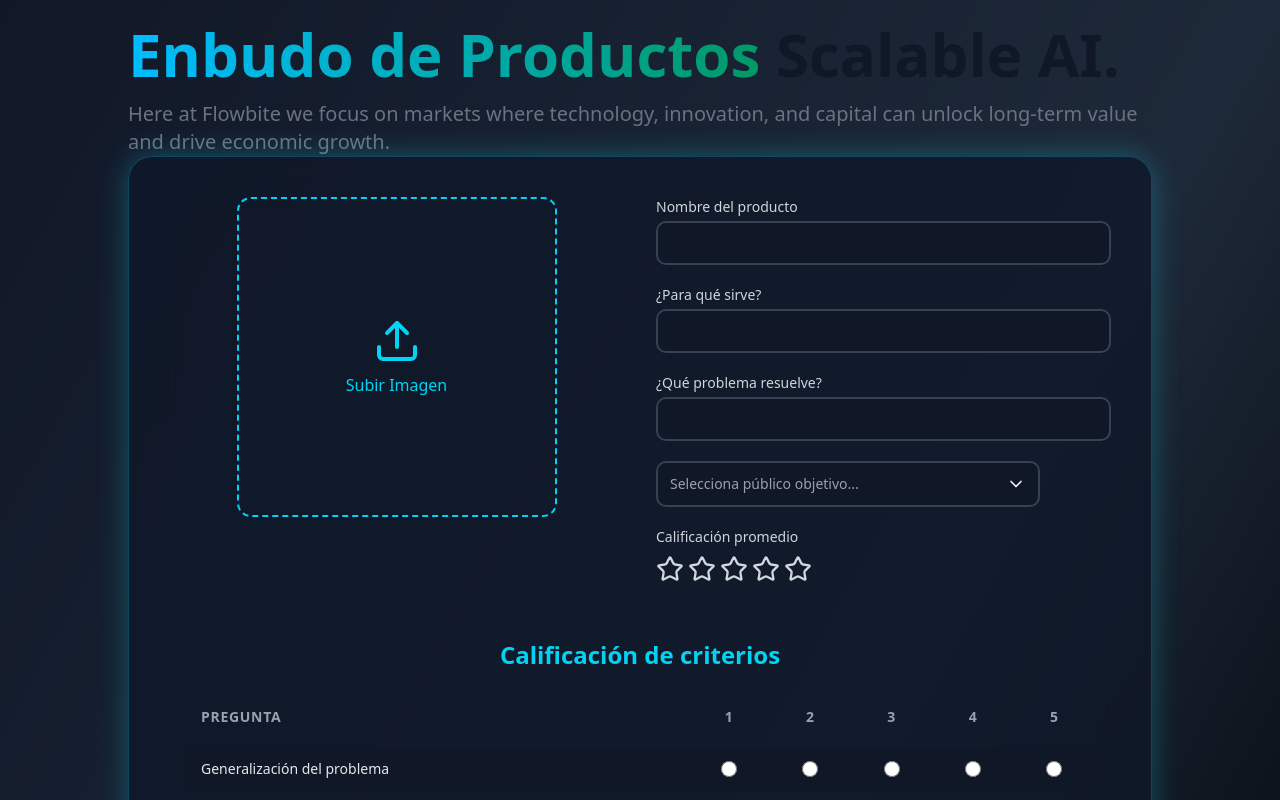
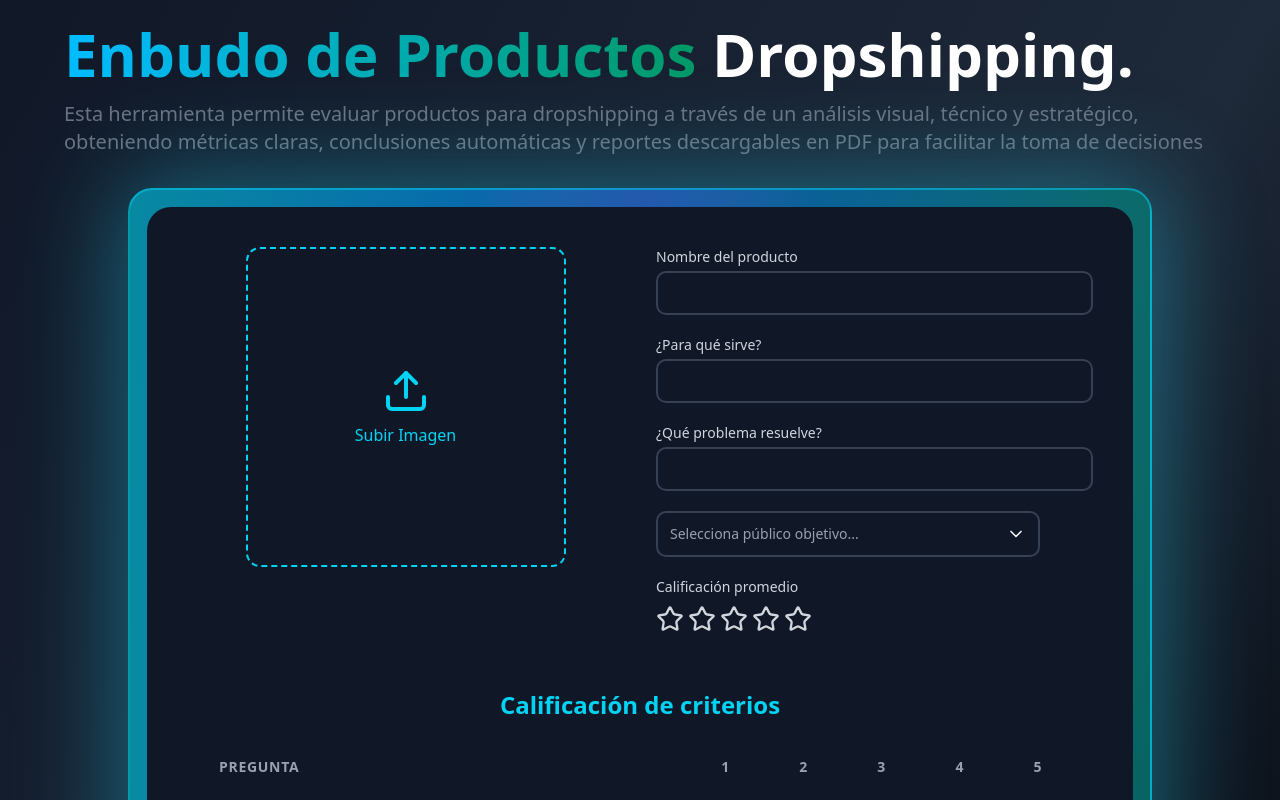
Before and after one commit to SamuelRodriguezC/products-rate, a Next.js app: page / in a window 1280 px wide. Shown: the top 800 px of the page. Built offline with nearby package versions, Linux system fonts and the light colour scheme.

Commit message:
Ajustar título y animaciones

```diff
--- a/app/page.tsx
+++ b/app/page.tsx
@@ -1,15 +1,30 @@
+"use client";
 import ProductForm from "@/components/ProductForm";
+import { motion } from "framer-motion";
 import Image from "next/image";
 
 export default function Home() {
   return (
-   <main className="min-h-screen bg-gradient-to-br from-gray-900 via-gray-800 to-black flex items-center justify-center p-6">
-      <div className="w-full max-w-5xl">
+    <main className="min-h-screen bg-gradient-to-br from-gray-900 via-gray-800 to-black flex items-center justify-center p-6">
+      <div className="w-full max-w-6xl">
 
-          <h1 className="mb-4 text-3xl font-extrabold text-gray-900 dark:text-white md:text-5xl lg:text-6xl"><span className="text-transparent bg-clip-text bg-gradient-to-r to-emerald-600 from-sky-400">Enbudo de Productos</span> Scalable AI.</h1>
-          <p className="text-lg font-normal text-gray-500 lg:text-xl dark:text-gray-400">Here at Flowbite we focus on markets where technology, innovation, and capital can unlock long-term value and drive economic growth.</p>
+        <div className="mb-8">
+          <h1
+            className="mb-4 text-3xl font-extrabold text-white md:text-5xl lg:text-6xl"
+          >
+            <span className="text-transparent bg-clip-text bg-gradient-to-r to-emerald-600 from-sky-400">
+              Enbudo de Productos
+            </span> Dropshipping.
+          </h1>
 
+          <p className="text-lg font-normal text-gray-500 lg:text-xl dark:text-gray-400">
+            Esta herramienta permite evaluar productos para dropshipping a través de un análisis visual, técnico y estratégico, obteniendo métricas claras, conclusiones automáticas y reportes descargables en PDF para facilitar la toma de decisiones
+          </p>
+        </div>
+      <div className="w-full max-w-5xl justify-center mx-auto">
         <ProductForm />
+      </div>
+
       </div>
     </main>
   );
--- a/components/ProductForm.tsx
+++ b/components/ProductForm.tsx
@@ -101,18 +101,35 @@ const ProductForm = () => {
   };
 
   return (
-    <motion.form
-      onSubmit={handleSubmit}
-      initial={{ opacity: 0, y: 30 }}
-      animate={{ opacity: 1, y: 0 }}
-      transition={{ duration: 0.6 }}
-      className="bg-gray-900/80 backdrop-blur-xl rounded-3xl p-10 shadow-[0_0_30px_rgba(34,211,238,0.3)] border border-cyan-500/30"
-    >
+    <>
+    <motion.div
+    initial={{ opacity: 0, y: 30 }}
+    animate={{ opacity: 1, y: 0 }}
+    transition={{ duration: 0.6 }}
+    className="
+      relative
+      border-2 border-cyan-400/50
+      p-[17px]   /* espacio para que se vea el borde */
+      rounded-3xl
+      bg-gradient-to-r from-cyan-400/60 via-blue-500/60 to-teal-600/60
+      shadow-[0_0_100px_10px_rgba(34,211,238,0.4)]
+    "
+  >
+  <motion.form
+    onSubmit={handleSubmit}
+    className="
+      bg-gray-900   /* ← aquí ya queda gris sin degradado */
+      backdrop-blur-xl
+      rounded-3xl
+      p-10
+      w-full
+      h-full
+    "
+  >
       {/* Datos básicos */}
       <div className="grid grid-cols-1 md:grid-cols-4 gap-8">
         <motion.div
           className="col-span-2 flex h-full"
-          whileHover={{ scale: 1.02 }}
           transition={{ type: "spring", stiffness: 200 }}
         >
           <FileInput onFileSelect={(img) => setFormData({ ...formData, image: img })} />
@@ -152,6 +169,9 @@ const ProductForm = () => {
         </button>
       </motion.div>
     </motion.form>
+    </motion.div>
+    </>
+
   );
 };
 
```
